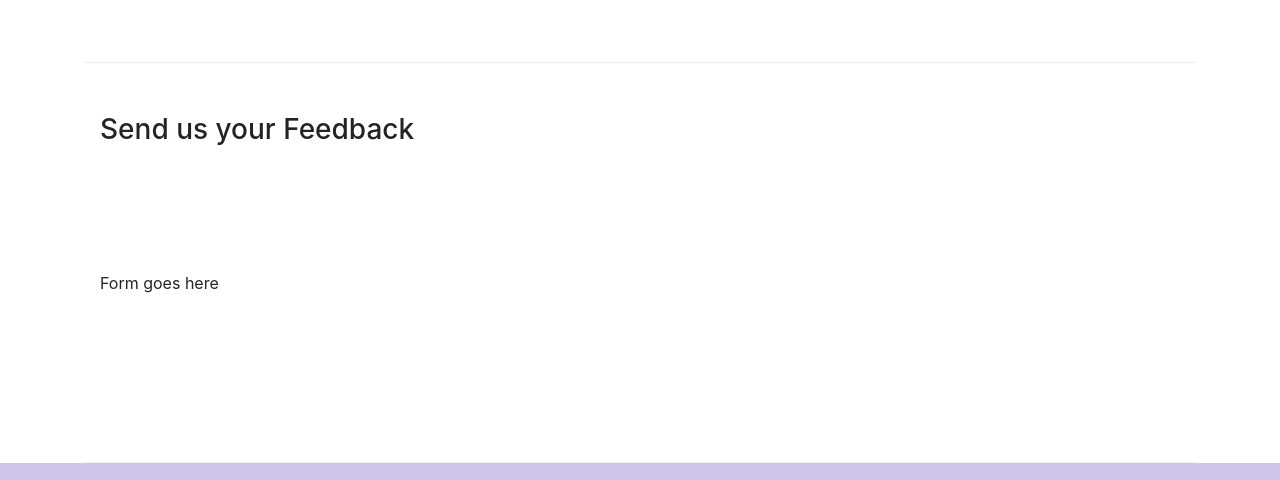
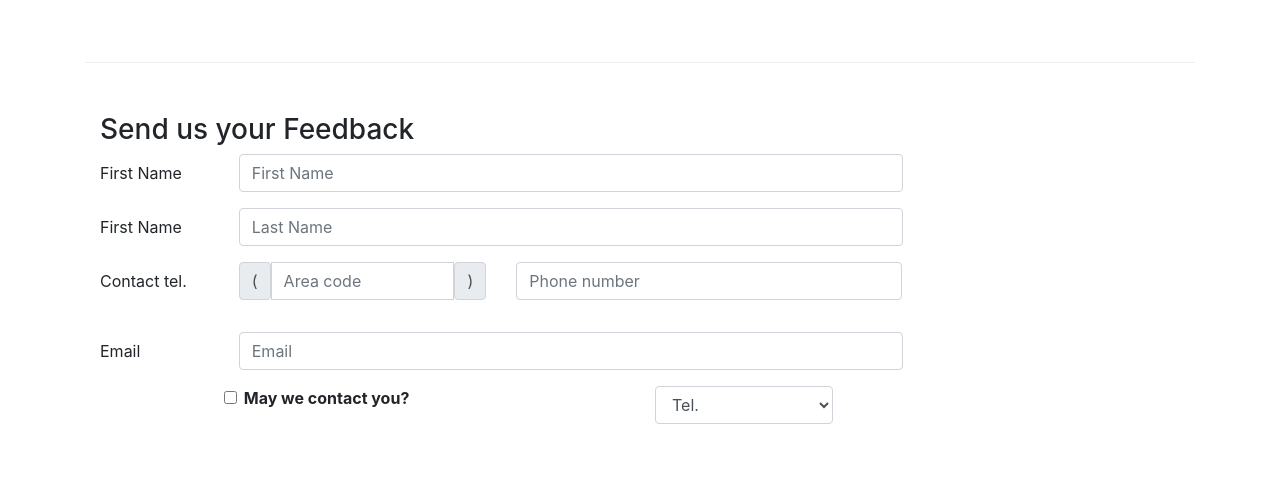
Before and after one commit to kirillvy/coursera-Bootstrap-course, a website: page contactus.html in a window 1280 px wide. Shown: the part 778-1258 px from the top of the page. Drawn offline with nearby package versions, Linux system fonts and the light colour scheme.

Commit message:
evening jan16

```diff
--- a/contactus.html
+++ b/contactus.html
@@ -93,7 +93,55 @@
                 <h3>Send us your Feedback</h3>
             </div>
             <div class="col-12 col-md-9">
-                Form goes here
+                <form>
+                    <div class="form-group row">
+                        <label for="firstname" class="col-md-2 col-form-label">First Name</label>
+                        <div class="col-md-10">
+                            <input type="text" class="form-control" id="firstname" name="firstname" placeholder="First Name">
+                        </div>
+                    </div>
+                    <div class="form-group row">
+                        <label for="lastname" class="col-md-2 col-form-label">First Name</label>
+                        <div class="col-md-10">
+                            <input type="text" class="form-control" id="lastname" name="lastname" placeholder="Last Name">
+                        </div>
+                    </div>
+                    <div class="form-group row">
+                        <label for="telnum" class="col-md-2 col-form-label">Contact tel.</label>
+                        <div class="col-5 col-sm-4 com-md-3">
+                            <div class="input-group mb-3">
+                                <span class="input-group-text">(</span>
+
+                                <input type="text" class="form-control" id="areacode" name="areacode" placeholder="Area code" aria-label="Area code">
+                                <span class="input-group-text">)</span>
+
+                            </div>
+                        </div>
+                        <div class="col-7 col-sm-6 com-md-7">
+                            <input type="tel" class="form-control" id="telnum" name="telnum" placeholder="Phone number">
+                        </div>
+                    </div>
+                    <div class="form-group row">
+                        <label for="emailid" class="col-md-2 col-form-label">Email</label>
+                        <div class="col-md-10">
+                            <input type="text" class="form-control" id="email" name="emailid" placeholder="Email">
+                        </div>
+                    </div>
+                    <div class="form-group row">
+                        <div class="form-check col-md-4 offset-md-2">
+                            <label class="form-check-label">
+                                <input type="checkbox" class="form-check-input" name="approve" value="">
+                                <strong>May we contact you?</strong>
+                            </label>
+                        </div>
+                        <div class="col-md-3 offset-md-2">
+                            <select class="form-control">
+                                <option>Tel.</option>
+                                <option>Email</option>
+                            </select>
+                        </div>
+                    </div>
+                </form>
             </div>
             <div class="col-12 col-md">
             </div>
```
